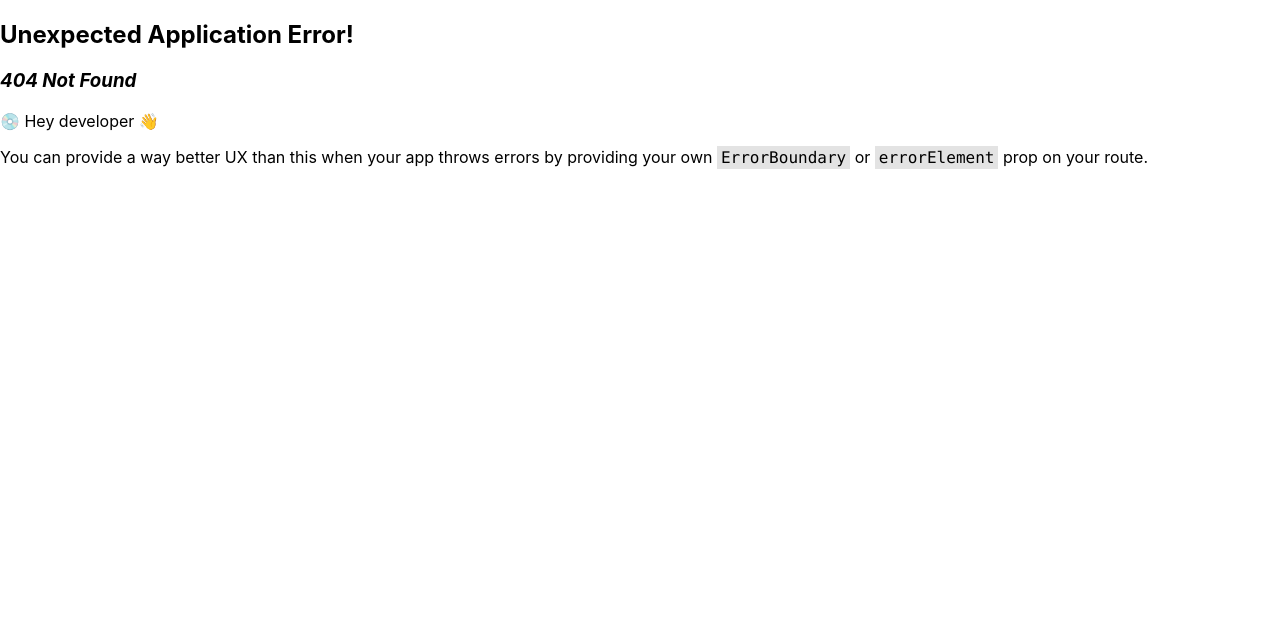
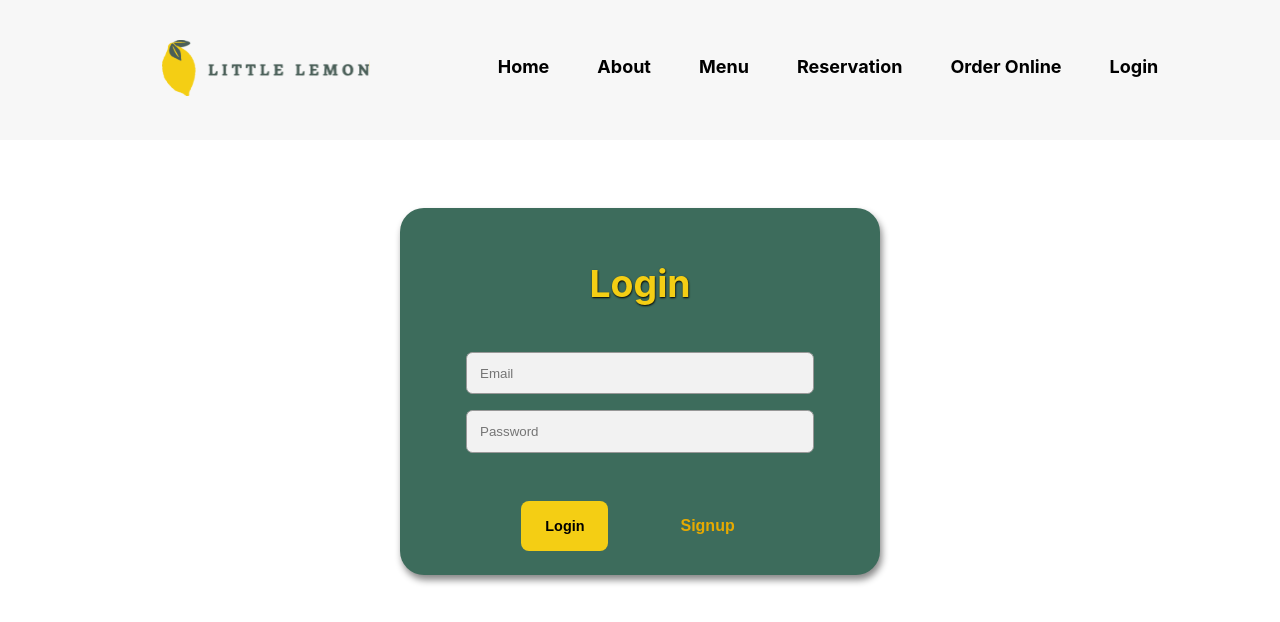
Before and after one commit to SumittaBungsud/meta-frontend-littlelemon, a React (Create React App) app: page /meta-frontend-littlelemon/auth in a window 1280 px wide. Before the commit this address had no page. Shown: the top 622 px of the page. Built offline with nearby package versions, Linux system fonts and the light colour scheme.

Commit message:
changed router path

```diff
--- a/src/components/Header.js
+++ b/src/components/Header.js
@@ -5,7 +5,7 @@ import logoImg from "../img/Logo.svg";
 function Header() {
   return (
     <header>
-      <a href="/">
+      <a href="/meta-frontend-littlelemon">
         <img src={logoImg} alt="little lemon logo" />
       </a>
       <Nav />
--- a/src/components/Hero.js
+++ b/src/components/Hero.js
@@ -23,7 +23,10 @@ function Hero() {
             We are a family owned Mediterranean restaurant, focused on
             traditional recipes served with a modern twist.
           </p>
-          <button onClick={() => navigate("/reservation")} className="button">
+          <button
+            onClick={() => navigate("/meta-frontend-littlelemon/reservation")}
+            className="button"
+          >
             Reserve a Table
           </button>
         </section>
--- a/src/sources/footerLinks.js
+++ b/src/sources/footerLinks.js
@@ -9,27 +9,27 @@ import {
 export const navigations = [
   {
     name: "Home",
-    link: "/",
+    link: "/meta-frontend-littlelemon",
   },
   {
     name: "About",
-    link: "/#about",
+    link: "/meta-frontend-littlelemon/#about",
   },
   {
     name: "Menu",
-    link: "/menu",
+    link: "/meta-frontend-littlelemon/menu",
   },
   {
     name: "Reservation",
-    link: "/reservation",
+    link: "/meta-frontend-littlelemon/reservation",
   },
   {
     name: "Order Online",
-    link: "/delivery",
+    link: "/meta-frontend-littlelemon/delivery",
   },
   {
     name: "Login",
-    link: "/auth",
+    link: "/meta-frontend-littlelemon/auth",
   },
 ];
 
```
Also changed, not shown: src/sources/routers.js (+5 -5 lines).
